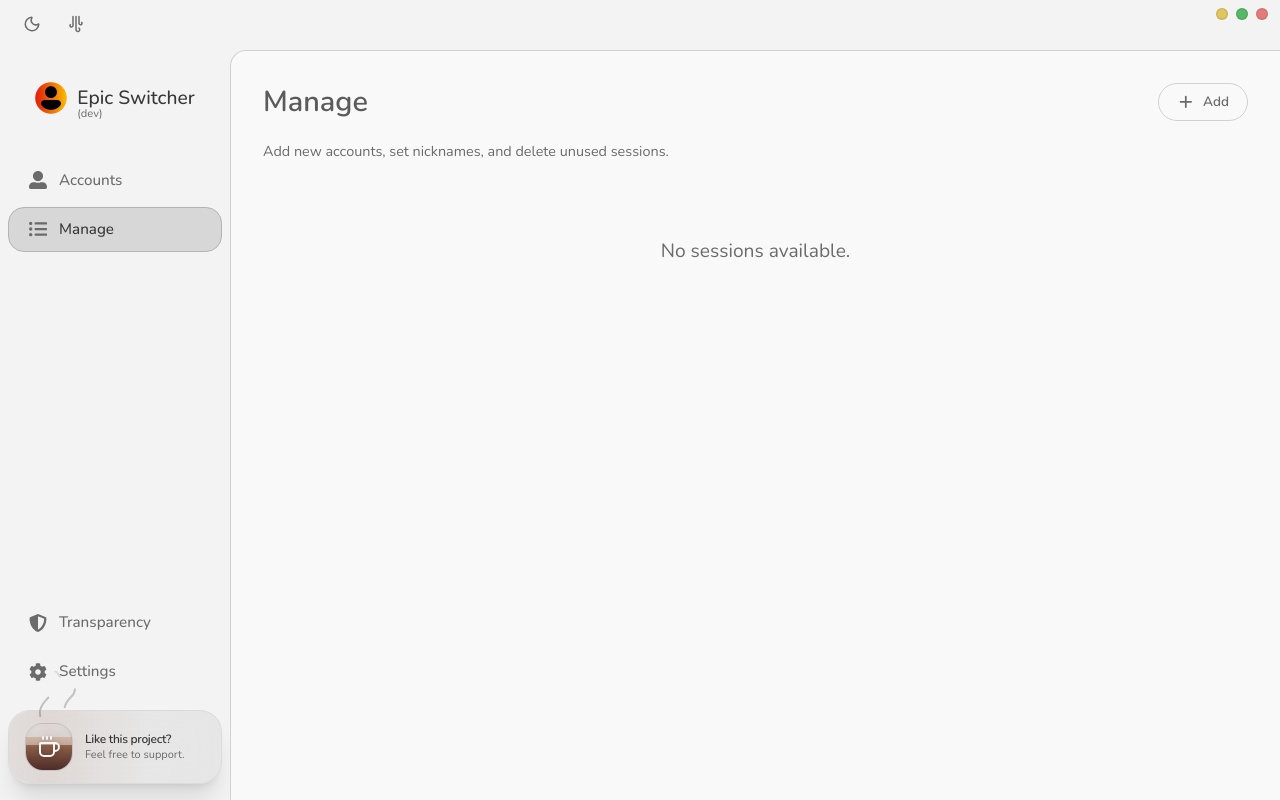
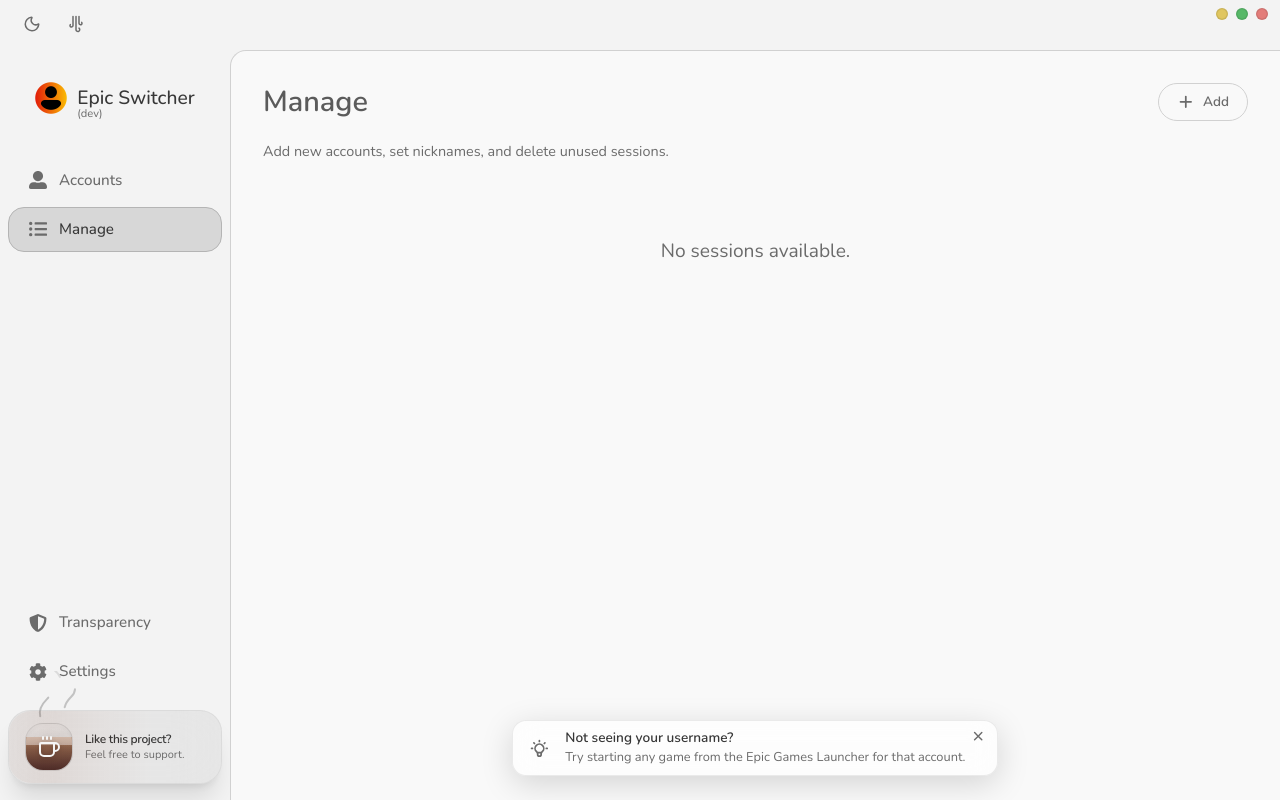
Before and after one commit to symonxdd/epic-switcher, a React (Vite) app in the folder frontend/: page /manage in a window 1280 px wide. Built offline with nearby package versions, Linux system fonts and the light colour scheme.

Commit message:
Move HintMessage to layout with glass UI
Centralize HintMessage rendering in MainLayout

Add animated floating container with framer-motion

Update HintMessage to glassmorphism styling

Remove per-page duplicates and adjust bottom padding

Add theme variables for glass background and borders

```diff
--- a/frontend/src/components/HintMessage.jsx
+++ b/frontend/src/components/HintMessage.jsx
@@ -31,7 +31,6 @@ export default function HintMessage() {
         </div>
       </div>
 
-      {/* Tooltip wrapper for the close button */}
       <div className={styles.closeTooltipWrapper}>
         <button
           className={styles.dismissButton}
@@ -40,9 +39,6 @@ export default function HintMessage() {
         >
           <HiX />
         </button>
-        <div className={styles.tooltip}>
-          Bye bye
-        </div>
       </div>
     </div>
   );
--- a/frontend/src/components/HintMessage.module.css
+++ b/frontend/src/components/HintMessage.module.css
@@ -1,29 +1,34 @@
 .hintBox {
-  margin-top: auto;
-  margin-bottom: 0;
-  width: 100%;
+  position: relative;
   display: flex;
   align-items: center;
   justify-content: space-between;
-  background-color: var(--bg-app);
-  border: 1px solid var(--border-subtle);
+  background-color: var(--bg-glass, rgba(20, 20, 20, 0.7));
+  backdrop-filter: blur(14px);
+  -webkit-backdrop-filter: blur(14px);
+  border: 1px solid var(--border-glass, var(--border-subtle));
   color: var(--text-primary);
-  padding: 12px 14px;
-  border-radius: 18px;
-  transition: background-color 0.2s ease, border 0.2s ease, opacity 0.25s ease;
+  padding: 8px 32px 8px 16px;
+  border-radius: 14px;
+  transition: all 0.3s ease;
+  box-shadow: 0 8px 32px rgba(0, 0, 0, 0.15);
+}
+
+:global([data-layout="top-nav"]) .hintBox {
+  margin-left: 0;
 }
 
 .leftSection {
   display: flex;
   align-items: center;
-  gap: 19px;
+  gap: 16px;
   flex: 1;
   min-width: 0;
 }
 
 .icon {
   color: var(--text-secondary);
-  font-size: 1.4rem;
+  font-size: 1.3rem;
   flex-shrink: 0;
 }
 
@@ -36,16 +41,16 @@
 }
 
 .title {
+  font-size: 0.85rem;
   font-weight: 600;
   color: var(--text-primary);
   line-height: 1.3;
 }
 
 .message {
-  font-size: 0.9rem;
+  font-size: 0.8rem;
   color: var(--text-secondary);
   line-height: 1.4;
-  white-space: normal;
 }
 
 .dismissButton {
@@ -53,12 +58,12 @@
   border: none;
   color: var(--text-secondary);
   cursor: default;
-  font-size: 1.2rem;
+  font-size: 0.9rem;
   padding: 4px;
   display: flex;
   align-items: center;
   justify-content: center;
-  border-radius: 6px;
+  border-radius: 50%;
   transition: color 0.2s ease, background 0.2s ease;
 }
 
@@ -68,50 +73,12 @@
 }
 
 .closeTooltipWrapper {
-  position: relative;
+  position: absolute;
+  top: 4px;
+  right: 8px;
   display: inline-flex;
   align-items: center;
   justify-content: center;
-}
-
-/* Tooltip box */
-.closeTooltipWrapper .tooltip {
-  position: absolute;
-  top: 50%;
-  right: 120%;
-  /* appears to the left */
-  transform: translateY(-50%);
-  padding: 8px 12px;
-  font-size: 0.85rem;
-  line-height: 1.4;
-  color: var(--text-primary);
-  background: var(--bg-surface);
-  border: 1px solid var(--border-subtle);
-  border-radius: 6px;
-  white-space: normal;
-  text-align: left;
-  width: max-content;
-  z-index: 9999;
-  margin-right: 4px;
-  display: none;
-  box-shadow: 0 4px 10px rgba(0, 0, 0, 0.2);
-  pointer-events: auto;
-  max-width: 260px;
-}
-
-/* Invisible hover bridge so tooltip doesn't flicker */
-.closeTooltipWrapper .tooltip::before {
-  content: "";
-  position: absolute;
-  top: 0;
-  right: -8px;
-  width: 8px;
-  height: 100%;
-}
-
-/* Show tooltip on hover of wrapper */
-.closeTooltipWrapper:hover .tooltip {
-  display: block;
 }
 
 /* Optional: subtle color on hover for dismiss button */
--- a/frontend/src/layout/MainLayout.jsx
+++ b/frontend/src/layout/MainLayout.jsx
@@ -1,5 +1,6 @@
 import { useEffect, useRef, useState } from 'react';
 import { useLocation } from 'react-router-dom';
+import { AnimatePresence, motion } from 'framer-motion';
 import Sidebar from '../components/Sidebar';
 import TopBar from '../components/TopBar';
 import styles from './MainLayout.module.css';
@@ -8,6 +9,7 @@ import { Toaster } from 'react-hot-toast';
 import TopNav from '../components/TopNav';
 import { STORAGE_KEYS } from '../constants/storageKeys';
 import { SupportCoffee } from '../components/SupportCoffee';
+import HintMessage from '../components/HintMessage';
 
 function MainLayout({ children }) {
   const { pathname } = useLocation();
@@ -56,6 +58,32 @@ function MainLayout({ children }) {
         </main>
       </div>
 
+      <AnimatePresence>
+        {(pathname === '/accounts' || pathname === '/manage') && (
+          <motion.div
+            initial={{ opacity: 0, scale: 0.95, y: 10 }}
+            animate={{ opacity: 1, scale: 1, y: 0 }}
+            exit={{ opacity: 0, scale: 0.95, y: 10 }}
+            transition={{ duration: 0.2, ease: "easeOut" }}
+            style={{
+              position: 'fixed',
+              bottom: '24px',
+              left: isTopNav ? '0' : '230px', // Offset for sidebar width
+              right: '0',
+              display: 'flex',
+              justifyContent: 'center',
+              alignItems: 'center',
+              zIndex: 1000,
+              pointerEvents: 'none'
+            }}
+          >
+            <div style={{ pointerEvents: 'auto' }}>
+              <HintMessage />
+            </div>
+          </motion.div>
+        )}
+      </AnimatePresence>
+
       {isTopNav && pathname !== '/transparency' && (
         <div className={styles.floatingCoffee}>
           <SupportCoffee />
--- a/frontend/src/pages/Accounts.jsx
+++ b/frontend/src/pages/Accounts.jsx
@@ -10,7 +10,6 @@ import { HiOutlineCheckCircle, HiViewGrid, HiViewList, HiPlus, HiPencil } from '
 import styles from './Accounts.module.css';
 import { ViewModeContext } from '../context/ViewModeContext';
 import { SwitchAccount } from "../../wailsjs/go/services/SwitchService";
-import HintMessage from "../components/HintMessage";
 import { STORAGE_KEYS } from "../constants/storageKeys";
 import CustomizeAvatarModal from '../components/modals/CustomizeAvatarModal';
 import { SelectAndSaveAvatar, RemoveAvatar } from "../../wailsjs/go/services/AvatarService";
@@ -332,7 +331,6 @@ export default function Accounts() {
       )
       }
 
-      {sessions.length > 0 && <HintMessage />}
 
       {
         showAvatarModal && (
--- a/frontend/src/pages/Accounts.module.css
+++ b/frontend/src/pages/Accounts.module.css
@@ -4,7 +4,7 @@
   min-height: 100%;
   padding-top: 2rem;
   /* Normalized to match Manage.jsx */
-  padding-bottom: 32px;
+  padding-bottom: 80px;
 }
 
 :global([data-layout="top-nav"]) .pageWrapper {
--- a/frontend/src/pages/Manage.jsx
+++ b/frontend/src/pages/Manage.jsx
@@ -3,7 +3,6 @@ import PageHeader from "../components/PageHeader";
 import { SessionContext } from "../context/SessionContext";
 import { AuthContext } from "../context/AuthContext";
 import toast from "react-hot-toast";
-import HintMessage from "../components/HintMessage";
 import DeleteSessionModal from "../components/modals/DeleteSessionModal";
 import styles from "./Manage.module.css";
 import AccountRow from "../components/AccountRow";
@@ -100,8 +99,6 @@ export default function Manage() {
         </>
       )}
 
-      {sessions.length > 0 && <HintMessage />}
-
       {deleteTarget && (
         <DeleteSessionModal
           session={deleteTarget}
--- a/frontend/src/pages/Manage.module.css
+++ b/frontend/src/pages/Manage.module.css
@@ -2,7 +2,7 @@
   display: flex;
   flex-direction: column;
   min-height: 100%;
-  padding: 2rem 0 32px;
+  padding: 2rem 0 80px;
 }
 
 .noSessionsMessage {
--- a/frontend/src/styles/theme.css
+++ b/frontend/src/styles/theme.css
@@ -33,6 +33,8 @@
 
   /* Misc */
   --avatar-gradient: linear-gradient(135deg, #FBBB03, #E21F0A);
+  --bg-glass: rgba(255, 255, 255, 0.7);
+  --border-glass: rgba(0, 0, 0, 0.08);
   --shadow-card-hover: 0 4px 8px rgba(0, 0, 0, 0.08);
   --transition-speed: 0.25s;
 }
@@ -70,6 +72,8 @@
   --btn-ghost-hover: #2b2b2b;
 
   /* Misc */
+  --bg-glass: rgba(20, 20, 20, 0.7);
+  --border-glass: rgba(255, 255, 255, 0.05);
   --shadow-card-hover: 0 4px 12px rgba(255, 255, 255, 0.05);
 }
 
```
